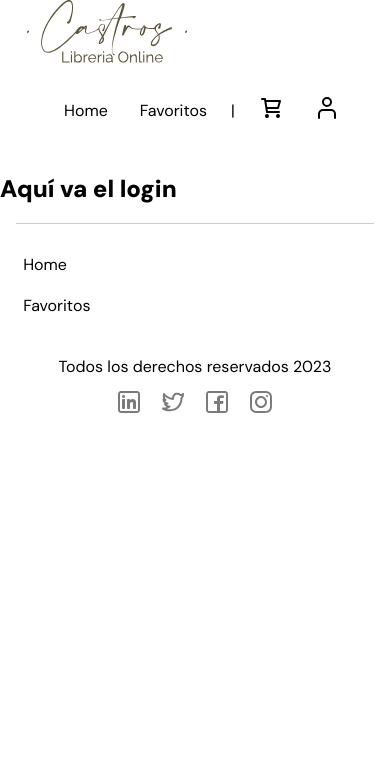
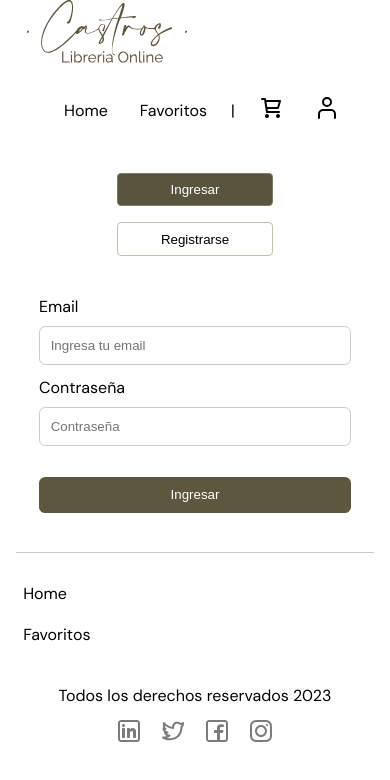
Before and after one commit to GIODIROSA/castros-libros-react-frontend, a React (Vite) app: page /login in a window 390 px wide. Shown: the top 780 px of the page. Built offline with nearby package versions, Linux system fonts and the light colour scheme.

Commit message:
[CREATE] Se crea la maqueta inicial del login

```diff
--- a/src/Components/Footer.jsx
+++ b/src/Components/Footer.jsx
@@ -13,13 +13,13 @@ const Footer = () => {
   return (
     <footer className="footer">
       <div className="upper-footer">
-        <div className="container">
+        <div className="upper-footer_links">
           <NavLink to="/">Home</NavLink>
           <NavLink to="/favorites">Favoritos</NavLink>
         </div>
       </div>
       <div className="lower-footer">
-        <div className="container">
+        <div className="social-container">
           <p>Todos los derechos reservados 2023</p>
           <div className="social-icons">
             <a href="#">{linkedinFooterSvg}</a>
--- /dev/null
+++ b/src/Components/FormLogin.jsx
@@ -0,0 +1,53 @@
+import { useState } from "react";
+import "../assets/style/formLogin.css"
+
+const FormLogin = () => {
+  const [activeTab, setActiveTab] = useState('login');
+
+  const handleTabChange = (tab) => {
+    setActiveTab(tab);
+  };
+
+  return (
+    <div className="container-login">
+      <div className="tabs-login">
+        <button
+          className={activeTab === 'login' ? 'active' : ''}
+          onClick={() => handleTabChange('login')}
+        >
+          Ingresar
+        </button>
+        <button
+          className={activeTab === 'register' ? 'active' : ''}
+          onClick={() => handleTabChange('register')}
+        >
+          Registrarse
+        </button>
+      </div>
+      <div className="login-container">
+        {activeTab === 'login' && (
+          <form className="login-form">
+            <label>Email</label>
+            <input type="email" placeholder="Ingresa tu email" />
+            <label>Contraseña</label>
+            <input type="password" placeholder="Contraseña" />
+            <button className="login-button_action">Ingresar</button>
+          </form>
+        )}
+        {activeTab === 'register' && (
+          <form className="register-form">
+              <label>Nombre</label>
+            <input type="Nombre" placeholder="Ingresa tu Nombre" />
+             <label>Email</label>
+            <input type="email" placeholder="Ingresa tu email" />
+            <label>Contraseña</label>
+            <input type="password" placeholder="Contraseña" />
+            <button className="login-button_action">Registrarse</button>
+          </form>
+        )}
+      </div>
+    </div>
+  );
+};
+
+export default FormLogin;
--- a/src/assets/style/footer.css
+++ b/src/assets/style/footer.css
@@ -1,4 +1,4 @@
-footer {
+.footer {
     background-color: #fff;
     color: #000;
     padding-left: 1rem;
@@ -11,7 +11,7 @@ footer {
     border-top: 0.1rem solid #ccc;
   }
 
-.upper-footer .container {
+.upper-footer .upper-footer_links {
     display: flex;
     justify-content: flex-start;
   }
@@ -26,7 +26,7 @@ footer {
     padding: 0.625em 2% 1.25em 2%;
 }
 
-.lower-footer .container {
+.lower-footer .social-container {
     display: flex;
     justify-content: space-between;
     align-items: center;
@@ -44,7 +44,7 @@ footer {
 }
 
 @media screen and (max-width: 768px) {
-    .upper-footer .container {
+    .upper-footer .upper-footer_links {
         flex-direction: column;
         align-items: flex-start;
     }
@@ -53,7 +53,7 @@ footer {
         margin: 0.625em 0;
     }
 
-    .lower-footer .container {
+    .lower-footer .social-container {
         flex-direction: column;
         align-items: center;
     }
--- /dev/null
+++ b/src/assets/style/formLogin.css
@@ -0,0 +1,93 @@
+.container-login {
+    width:27%;
+    background-color: #ffffff;
+    padding: 1em;
+    margin-top: 1%;
+    margin-bottom: 1.7%;
+}
+
+.tabs-login {
+    display: flex;
+    justify-content: space-between;
+    margin-bottom: 10%;
+}
+
+.tabs-login button {
+    padding: 0.625em 1.25em;
+    border: solid 0.00625em #9c947399;
+    border-radius: 0.3125em;
+    cursor: pointer;
+    background-color: transparent;
+    outline: none;
+}
+
+
+  .tabs-login button.active {
+    background-color: #59543E;
+    color: #ffffff;
+  }
+
+  .login-container {
+    display: flex;
+    flex-direction: column;
+  }
+
+  .login-form,
+  .register-form {
+    display: flex;
+    flex-direction: column;
+  }
+
+  .login-form label,
+  .register-form label {
+    margin-bottom: 3%;
+  }
+
+  .login-form input,
+  .register-form input,
+  .login-button_action {
+    margin-bottom: 3%;
+    padding: 0.8em;
+    border-radius: 0.47em;
+    border: 0.1em solid #ccc;
+  }
+
+  .login-button_action {
+    background-color: #5d573f;
+    color: #ffffff;
+    border: none;
+    cursor: pointer;
+    transition: background-color 0.3s ease;
+    margin-top: 6%;
+  }
+
+
+
+  .login-button_action:hover {
+    background-color: #9b9779 ;
+  }
+
+  /* Media query para dispositivos móviles */
+@media (max-width: 768px) {
+    .container-login {
+      width: 80%;
+    }
+
+    .tabs-login {
+      flex-direction: column;
+      margin-bottom: 1.5rem;
+      display: flex;
+      align-items: center;
+    }
+
+    .tabs-login button {
+      width: 50%;
+      margin-bottom: 1.2em;
+    }
+
+    .login-form input,
+    .register-form input,
+    .login-button {
+      margin-bottom: 4%;
+    }
+  }
--- a/src/pages/Login.jsx
+++ b/src/pages/Login.jsx
@@ -1,11 +1,11 @@
-import React from 'react'
+import FormLogin from "../Components/FormLogin";
 
 const Login = () => {
   return (
-    <div>
-      <h2>Aquí va el login</h2>
+    <div style={{display: "flex", justifyContent: "center"}}>
+      <FormLogin />
     </div>
-  )
-}
+  );
+};
 
-export default Login
+export default Login;
```
